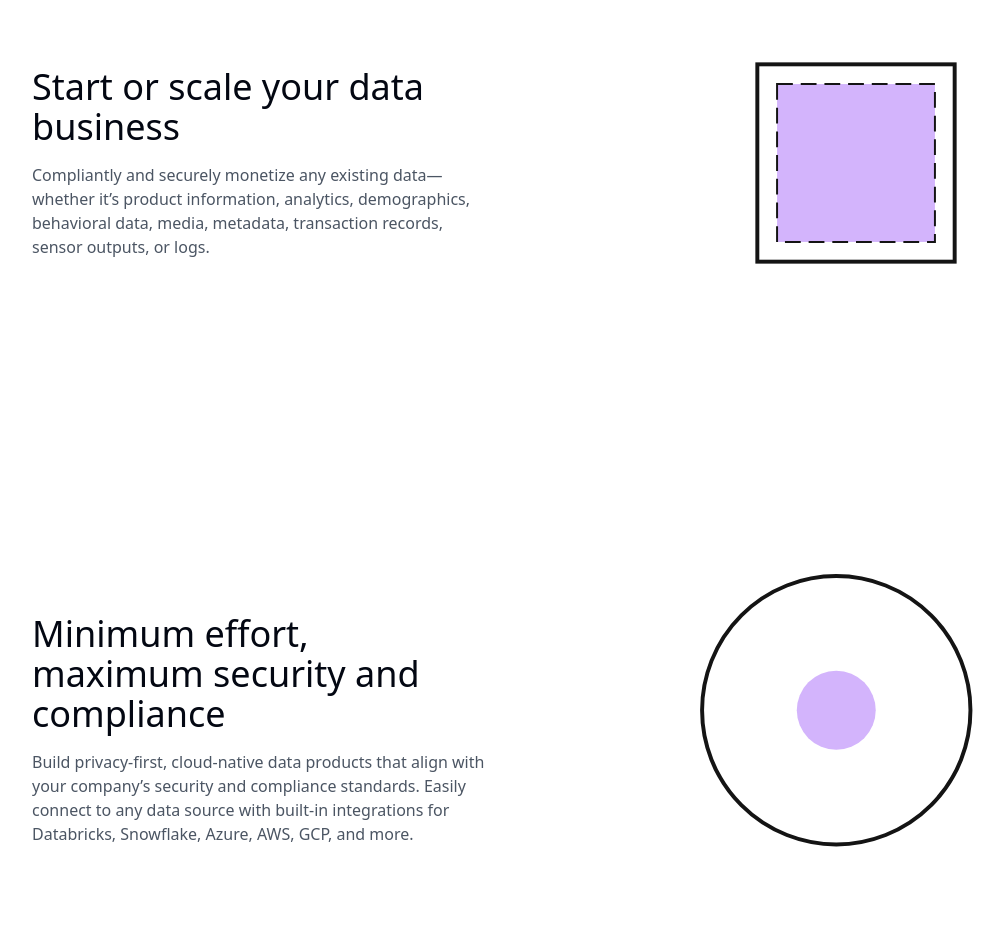
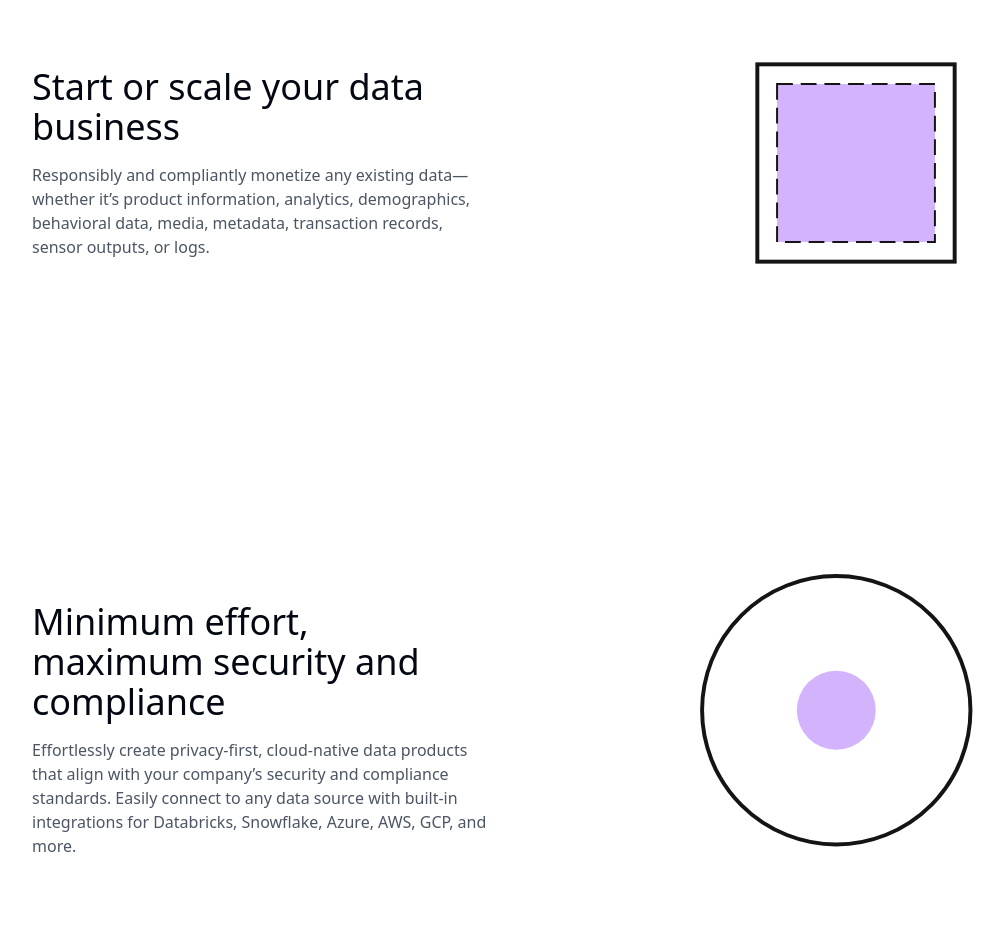
Before and after one commit to declaredata/marketing, a website: page src/index.html in a window 1280 px wide. Shown: the part 1256-2181 px from the top of the page, without its empty margins (80-1084 px from the left). Drawn offline with Linux system fonts and the light colour scheme.

Commit message:
small update based on feedback

```diff
--- a/src/index.html
+++ b/src/index.html
@@ -116,7 +116,7 @@
         <h3 class="mb-3 rounded-full bg-purple-200/20 px-5 text-sm font-semibold text-purple-600 transition-opacity duration-700">Beta</h3>
         <h1 class="mb-5 text-center text-4xl md:text-5xl transition-opacity duration-700">Monetize Your Data,<br/>Grow Revenues</h1>
         <h2 class="mb-9 max-w-md md:max-w-lg text-center text-lg md:text-xl font-light transition-opacity duration-700">
-        Effortlessly monetize or license data—while prioritizing compliance, privacy and security.
+        Responsibly monetize or license data—while prioritizing compliance, privacy and security.
         </h2>
         <div class="flex min-h-10 w-full max-w-md flex-wrap items-center justify-center gap-6 text-sm transition-opacity duration-700">
             <a class="inline-block flex items-center min-h-10 rounded-lg px-6 leading-none bg-purple-700 text-white hover:bg-purple-600" href="/request"><span class="relative">Book a Free Data Review</span></a>
@@ -138,7 +138,7 @@
       <div class="md:grid flex flex-col md:grid-rows-1 md:grid-cols-2 items-center justify-center rounded-md overflow-hidden w-full md:aspect-[140/67]">
         <div class="flex flex-col items-center justify-center gap-4 p-4 text-center md:items-start md:p-16 md:text-left">
           <h3 class="w-full whitespace-break-spaces pr-0 md:pr-4 text-3xl md:text-4xl font-normal">Start or scale your data business</h3>
-          <p class="text-base font-light text-gray-600">Compliantly and securely monetize any existing data—whether it’s product information, analytics, demographics, behavioral data, media, metadata, transaction records, sensor outputs, or logs.</p>
+          <p class="text-base font-light text-gray-600">Responsibly and compliantly monetize any existing data—whether it’s product information, analytics, demographics, behavioral data, media, metadata, transaction records, sensor outputs, or logs.</p>
         </div>
         <div class="flex items-center justify-center">
           <img src="/images/object-image.svg" alt="screenshot" class="w-full h-auto rounded-md"/>
@@ -148,7 +148,7 @@
         <div class="md:grid flex flex-col md:grid-rows-1 md:grid-cols-2 items-center justify-center rounded-md overflow-hidden w-full md:aspect-[140/67]">
         <div class="flex flex-col items-center justify-center gap-4 p-4 text-center md:items-start md:p-16 md:text-left">
           <h3 class="w-full whitespace-break-spaces pr-0 md:pr-4 text-3xl md:text-4xl font-normal">Minimum effort, maximum security and compliance</h3>
-          <p class="text-base font-light text-gray-600">Build privacy-first, cloud-native data products that align with your company’s security and compliance standards. Easily connect to any data source with built-in integrations for Databricks, Snowflake, Azure, AWS, GCP, and more.</p>
+          <p class="text-base font-light text-gray-600">Effortlessly create privacy-first, cloud-native data products that align with your company’s security and compliance standards. Easily connect to any data source with built-in integrations for Databricks, Snowflake, Azure, AWS, GCP, and more.</p>
         </div>
         <div class="flex items-center justify-center">
           <img src="/images/object-image-2.svg" alt="screenshot" class="w-full h-auto rounded-md"/>
```
